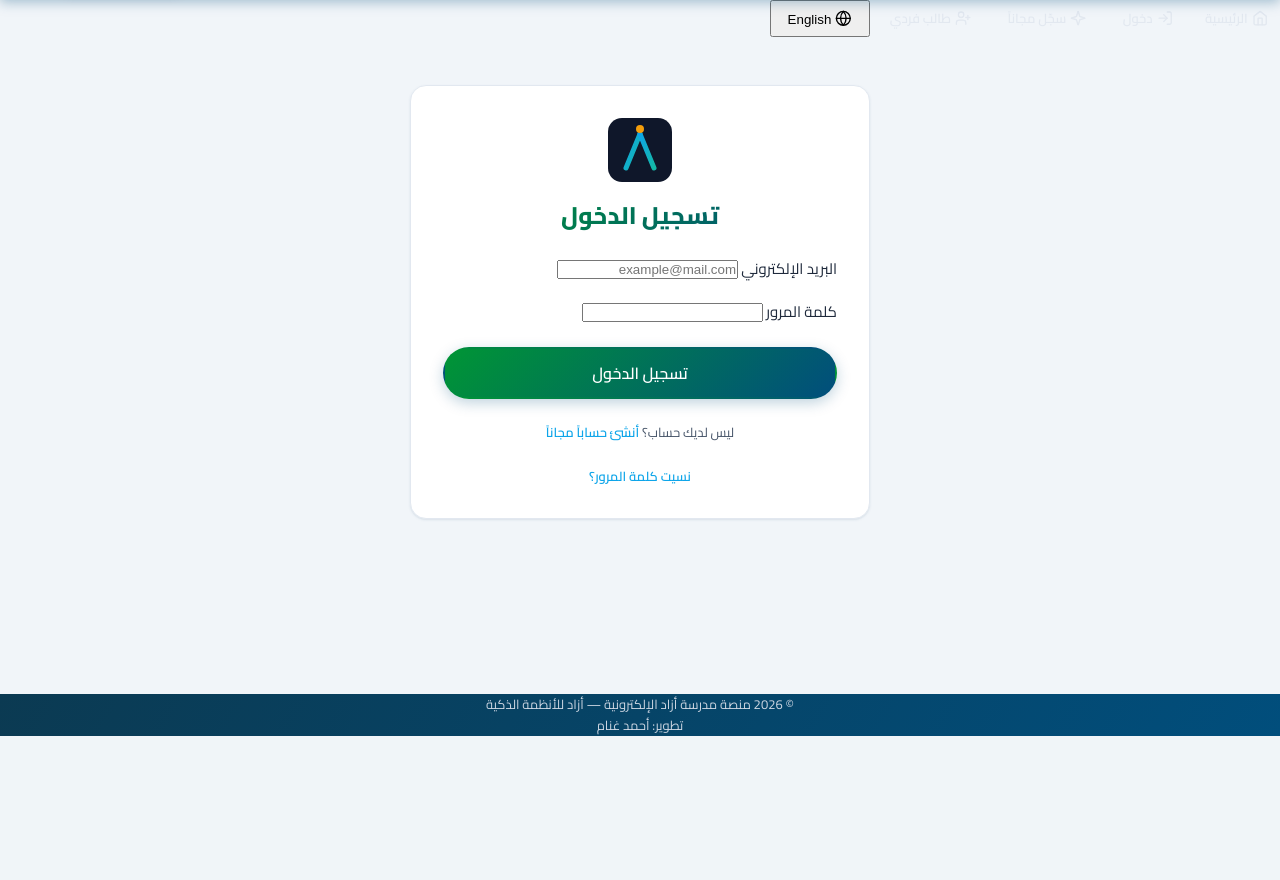
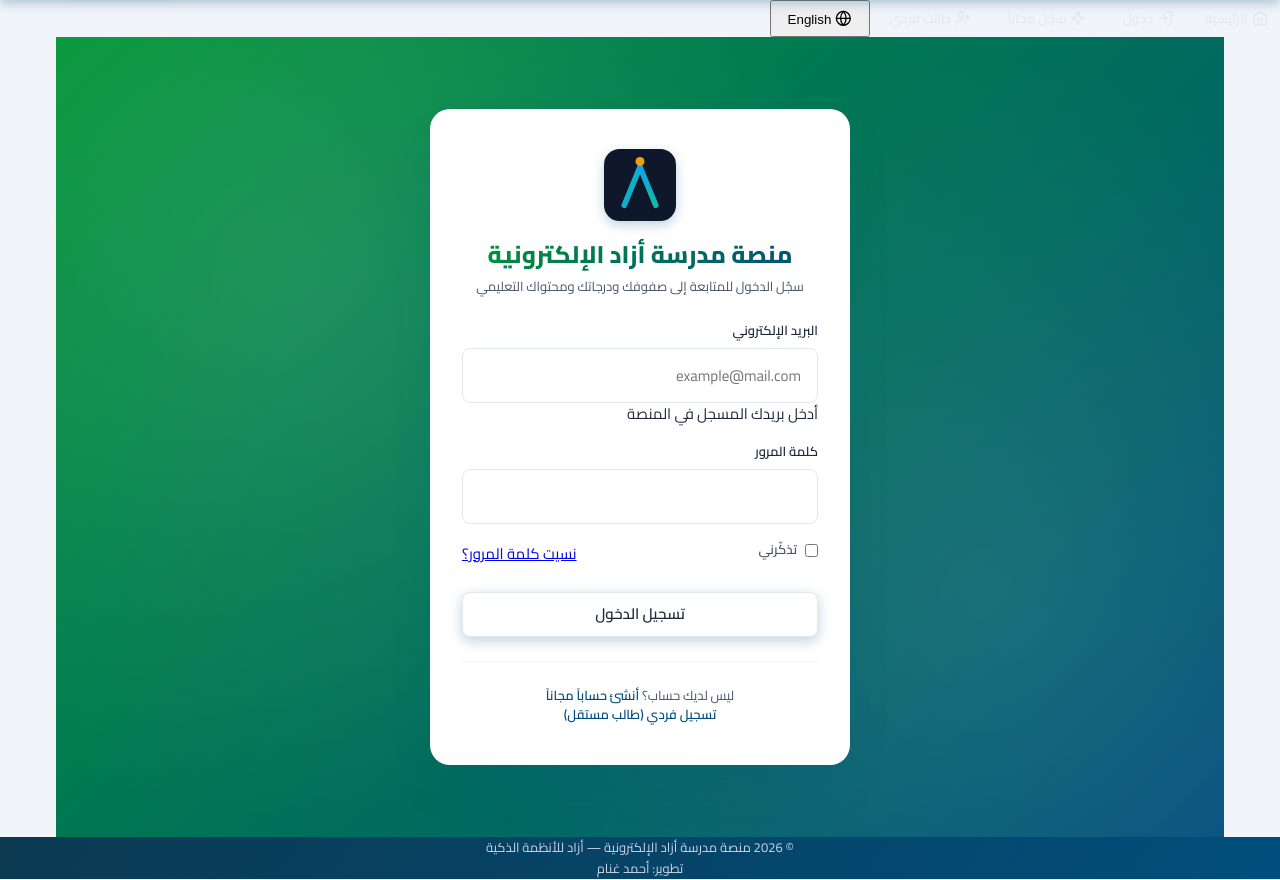
Before and after one commit to AbuAzad2025/azad-e-school-palestine, a Flask app: template app/templates/auth/login.html in a window 1280 px wide. Shown: the part 64-944 px from the top of the page. Before the commit the page ends 800 px from the top, so only its background shows below. Run offline with Flask 2, Linux system fonts and the light colour scheme; the template is opened without the code that fills it: values that come from a table or form of the project are taken from there, others are empty; parts of the project's set-up code (start-up, migrations or seed data) failed here and were passed over; some libraries are stand-ins or nearby versions; some web fonts are replaced.

Commit message:
refactor(auth): improve login UX + verified sales docs + direct role redirect + manifest fix

```diff
--- a/app/modules/auth/forms.py
+++ b/app/modules/auth/forms.py
@@ -2,7 +2,7 @@
 
 from flask_babel import lazy_gettext as _
 from flask_wtf import FlaskForm
-from wtforms import EmailField, PasswordField, RadioField, SelectField, StringField, SubmitField
+from wtforms import BooleanField, EmailField, PasswordField, RadioField, SelectField, StringField, SubmitField
 from wtforms.validators import DataRequired, Email, EqualTo, Length, ValidationError
 
 
@@ -54,13 +54,14 @@ class LoginForm(FlaskForm):
     email = EmailField(
         _("البريد الإلكتروني"),
         validators=[DataRequired(), Email()],
-        render_kw={"maxlength": "254"},
+        render_kw={"maxlength": "254", "autocomplete": "email"},
     )
     password = PasswordField(
         _("كلمة المرور"),
         validators=[DataRequired()],
-        render_kw={"maxlength": "128"},
+        render_kw={"maxlength": "128", "autocomplete": "current-password"},
     )
+    remember = BooleanField(_("تذكّرني"))
     submit = SubmitField(_("تسجيل الدخول"))
 
 
--- a/app/templates/auth/login.html
+++ b/app/templates/auth/login.html
@@ -1,36 +1,80 @@
 {% extends "base.html" %}
 {% block title %}{{ _('تسجيل الدخول') }} — {{ _('منصة مدرسة أزاد الإلكترونية') }}{% endblock %}
+{% block head %}
+<style>
+  .auth-page { min-height: 100dvh; display: flex; align-items: center; justify-content: center; background: var(--azad-gradient); padding: var(--sp-6); position: relative; overflow: hidden; }
+  .auth-page::before { content: ''; position: absolute; inset: 0; background: radial-gradient(circle at 20% 30%, rgba(255,255,255,0.12) 0%, transparent 50%), radial-gradient(circle at 80% 70%, rgba(255,255,255,0.1) 0%, transparent 50%); pointer-events: none; }
+  .auth-card { position: relative; width: 100%; max-width: 420px; background: var(--surface); border-radius: var(--radius-2xl); box-shadow: var(--shadow-2xl); padding: var(--sp-10) var(--sp-8); animation: azadFadeIn var(--duration-normal) var(--ease-out) both; }
+  .auth-card__logo { display: flex; justify-content: center; margin-bottom: var(--sp-4); }
+  .auth-card__logo img { width: 72px; height: 72px; filter: drop-shadow(0 4px 6px rgba(1,78,124,0.25)); }
+  .auth-card__title { text-align: center; font-size: var(--text-2xl); font-weight: 800; margin-bottom: var(--sp-1); background: var(--azad-gradient); -webkit-background-clip: text; background-clip: text; -webkit-text-fill-color: transparent; }
+  .auth-card__subtitle { text-align: center; color: var(--text-muted); font-size: var(--text-sm); margin-bottom: var(--sp-6); }
+  .auth-form .azad-field { margin-bottom: var(--sp-4); }
+  .auth-form input { width: 100%; padding: 0.75rem 1rem; border-radius: var(--radius-md); border: 1.5px solid var(--border); background: var(--bg-elevated); color: var(--text); font-family: inherit; font-size: var(--text-base); transition: border-color var(--duration-fast), box-shadow var(--duration-fast); }
+  .auth-form input:focus { outline: none; border-color: var(--azad-navy); box-shadow: var(--shadow-ring); }
+  .auth-form label { display: block; font-weight: 600; font-size: var(--text-sm); margin-bottom: var(--sp-2); color: var(--text); }
+  .auth-actions { display: flex; align-items: center; justify-content: space-between; gap: var(--sp-3); margin-top: var(--sp-2); }
+  .auth-actions .remember { font-size: var(--text-sm); color: var(--text-muted); display: flex; align-items: center; gap: var(--sp-2); }
+  .auth-actions .remember input { width: auto; accent-color: var(--azad-green); }
+  .auth-links { margin-top: var(--sp-6); text-align: center; font-size: var(--text-sm); color: var(--text-muted); }
+  .auth-links a { color: var(--azad-navy); text-decoration: none; font-weight: 600; border-bottom: 1px solid transparent; transition: border-color var(--duration-fast); }
+  .auth-links a:hover { border-bottom-color: var(--azad-green); }
+  .auth-divider { border: 0; border-top: 1px solid var(--border-light); margin: var(--sp-6) 0; }
+  @media (max-width: 480px) { .auth-card { padding: var(--sp-6) var(--sp-4); } .auth-card__title { font-size: var(--text-xl); } }
+</style>
+{% endblock %}
+
 {% block content %}
-<div class="azad-card azad-card--centered">
-  <div class="azad-auth-header">
-    <img src="{{ url_for('static', filename='img/azad-mark.svg') }}" alt="{{ _('شعار أزاد') }}" class="azad-auth-logo">
-    <h1 class="azad-auth-title azad-title">{{ _('تسجيل الدخول') }}</h1>
+<div class="auth-page" aria-label="{{ _('صفحة تسجيل الدخول') }}">
+  <article class="auth-card" aria-label="{{ _('نموذج تسجيل الدخول') }}">
+    <div class="auth-card__logo">
+      <img src="{{ url_for('static', filename='img/azad-mark.svg') }}" alt="{{ _('شعار أزاد') }}" width="72" height="72">
     </div>
-  <form method="post" novalidate>
+    <h1 class="auth-card__title">{{ _('منصة مدرسة أزاد الإلكترونية') }}</h1>
+    <p class="auth-card__subtitle">{{ _('سجّل الدخول للمتابعة إلى صفوفك ودرجاتك ومحتواك التعليمي') }}</p>
+
+    <form class="auth-form" method="post" novalidate aria-label="{{ _('نموذج تسجيل الدخول') }}">
       {{ form.hidden_tag() }}
       <div class="azad-field">
-      {{ form.email.label }}
-      {{ form.email(autocomplete="email", placeholder="example@mail.com", data_validate="required|email") }}
+        {{ form.email.label(class="sr-label") }}
+        {{ form.email(autocomplete="email", placeholder="example@mail.com", aria_required="true", aria_describedby="email-hint") }}
+        <div id="email-hint" class="azad-field__hint">{{ _('أدخل بريدك المسجل في المنصة') }}</div>
         {% if form.email.errors %}
-        <div class="azad-field__error">
+        <div class="azad-field__error" role="alert" aria-live="assertive">
           {% for e in form.email.errors %}<span>{{ e }}</span>{% endfor %}
         </div>
         {% endif %}
       </div>
+
       <div class="azad-field">
-      {{ form.password.label }}
-      {{ form.password(autocomplete="current-password") }}
+        {{ form.password.label(class="sr-label") }}
+        {{ form.password(autocomplete="current-password", aria_required="true") }}
         {% if form.password.errors %}
-        <div class="azad-field__error">
+        <div class="azad-field__error" role="alert" aria-live="assertive">
           {% for e in form.password.errors %}<span>{{ e }}</span>{% endfor %}
         </div>
         {% endif %}
       </div>
-    <div class="azad-form-actions">
-      {{ form.submit(class="azad-btn") }}
+
+      <div class="auth-actions">
+        <label class="remember" for="remember">
+          <input id="remember" name="remember" type="checkbox" value="y" {% if form.remember.data %}checked{% endif %} aria-label="{{ _('تذكّرني') }}">
+          <span>{{ _('تذكّرني') }}</span>
+        </label>
+        <a href="{{ url_for('auth.forgot_password') }}" aria-label="{{ _('نسيت كلمة المرور؟') }}">{{ _('نسيت كلمة المرور؟') }}</a>
+      </div>
+
+      <div class="azad-form-actions" style="margin-top: var(--sp-6);">
+        {{ form.submit(class="azad-btn azad-btn-lg", aria_label=_("تسجيل الدخول")) }}
       </div>
     </form>
-  <p class="azad-auth-alt">{{ _('ليس لديك حساب؟') }} <a href="{{ url_for('auth.register') }}">{{ _('أنشئ حساباً مجاناً') }}</a></p>
-  <p class="azad-auth-alt"><a href="{{ url_for('auth.forgot_password') }}">{{ _('نسيت كلمة المرور؟') }}</a></p>
+
+    <hr class="auth-divider" aria-hidden="true">
+
+    <div class="auth-links">
+      <p>{{ _('ليس لديك حساب؟') }} <a href="{{ url_for('auth.register') }}" aria-label="{{ _('إنشاء حساب جديد') }}">{{ _('أنشئ حساباً مجاناً') }}</a></p>
+      <p><a href="{{ url_for('auth.register_individual') }}" aria-label="{{ _('تسجيل فردي') }}">{{ _('تسجيل فردي (طالب مستقل)') }}</a></p>
+    </div>
+  </article>
 </div>
 {% endblock %}
```
Also changed, not shown: app/modules/auth/routes.py (+15 -2 lines), docs/sales/AI_SETUP.md (added, +17 -0 lines), docs/sales/SALES.md (added, +38 -0 lines), docs/sales/VERIFIED_FEATURES.md (added, +112 -0 lines), app/static/manifest.json. Lines whose indentation alone changed are shown as unchanged.
